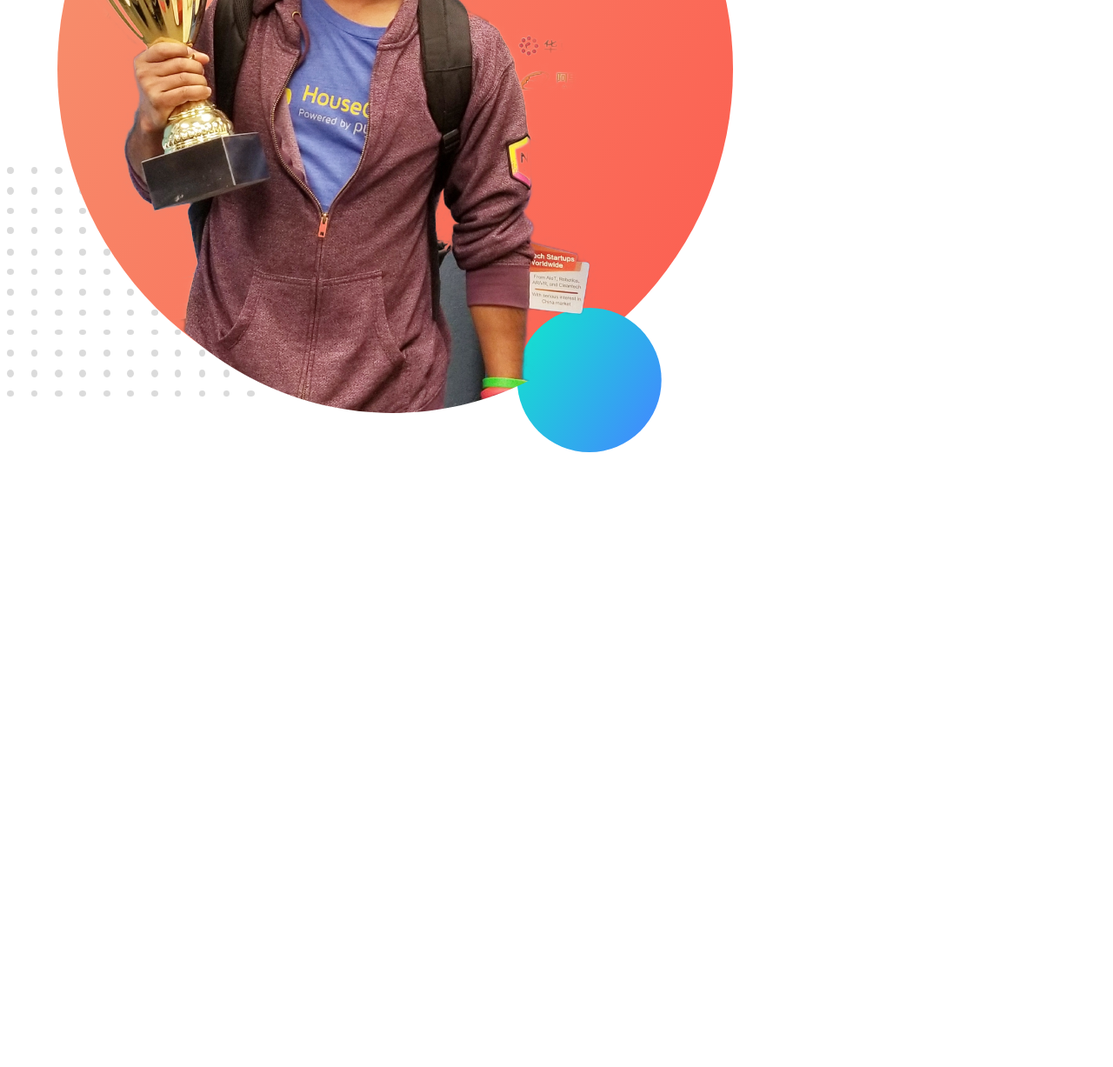
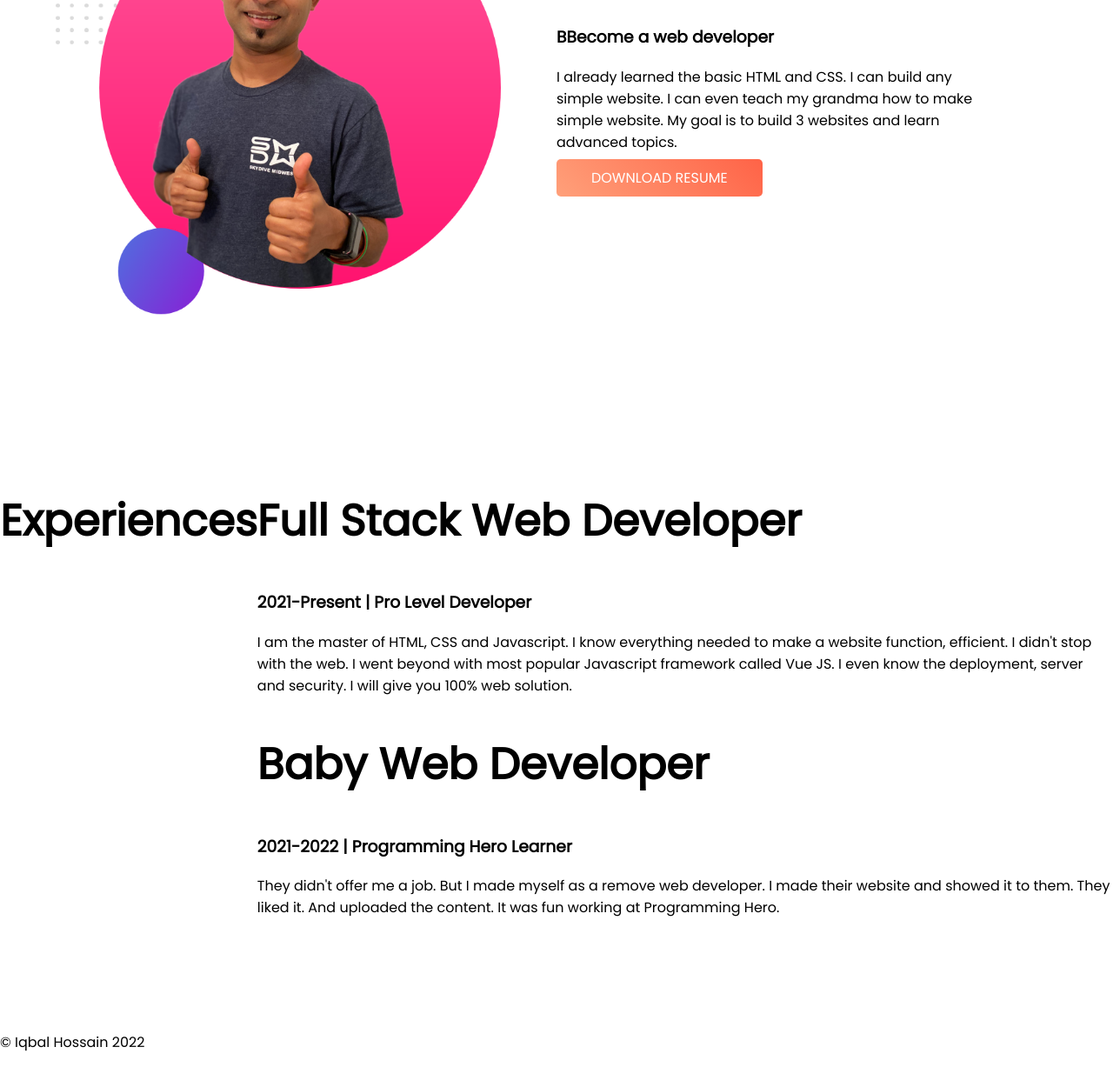
Before and after one commit to rimitdb/web-development, a plain HTML site: page index.html in a window 1280 px wide. Shown: the part 780-2007 px from the top of the page at 87% size. Before the commit the page ends 1307 px from the top, so only its background shows below. Drawn offline with Linux system fonts and the light colour scheme.

Commit message:
experience section added

```diff
--- a/index.html
+++ b/index.html
@@ -21,12 +21,48 @@
             <p>You might saw me jumping, climbing buildings, and stopping trains. But nobody pays me a dime for that
                 work. That's why I am learning and mastering web development. I will not stop until I become the Web
                 Development Hero.</p>
-            <a class="anchor-button" target="_blank" href="#">HIRE ME</a>
+            <a class="anchor-button" target="_blank" href="https://www.linkedin.com/in/iqbal-hossain-86017213/">HIRE
+                ME</a>
         </div>
-        <div>
+        <div class="half-width">
             <img src="images/jhankar.png" alt="profile images">
         </div>
     </section>
+    <section class="dream-area">
+        <div class="half-width">
+            <img src="images/jhankar2.png" alt="profile images2">
+        </div>
+        <div class="half-width">
+            <h1>Dream Big</h1>
+            <h3>BBecome a web developer</h3>
+            <p>I already learned the basic HTML and CSS. I can build any simple website. I can even teach my grandma how
+                to make simple website. My goal is to build 3 websites and learn advanced topics.</p>
+            <a class="anchor-button" target="_blank" href="https://www.linkedin.com/in/iqbal-hossain-86017213/">DOWNLOAD
+                RESUME</a>
+        </div>
+    </section>
+    <section class="experience-area">
+        <h1>Experiences</h1>
+        <div>
+            <div>
+                <h1>Full Stack Web Developer</h1>
+                <h3>2021-Present | Pro Level Developer</h3>
+                <p>I am the master of HTML, CSS and Javascript. I know everything needed to make a website function,
+                    efficient. I didn't stop with the web. I went beyond with most popular Javascript framework called
+                    Vue JS. I even know the deployment, server and security. I will give you 100% web solution.</p>
+            </div>
+            <div>
+                <h1>Baby Web Developer</h1>
+                <h3>2021-2022 | Programming Hero Learner</h3>
+                <p>They didn't offer me a job. But I made myself as a remove web developer. I made their website and
+                    showed it to them. They liked it. And uploaded the content. It was fun working at Programming Hero.
+                </p>
+            </div>
+        </div>
+    </section>
+    <footer>
+        <p>© Iqbal Hossain 2022</p>
+    </footer>
 </body>
 
 </html>
--- a/style.css
+++ b/style.css
@@ -1,4 +1,5 @@
 section{
+    display: flex;
     height: 500px;
     padding-bottom: 150px;
 }
@@ -10,6 +11,7 @@ h1{
     font-size: 50px;
 }
 body{
+    margin: 0;
     font-family: 'Poppins', sans-serif;
 }
 span{
@@ -18,12 +20,16 @@ span{
 .half-width{
     width: 40%;
     float: left;
-    margin-left: 5%;
+    margin-left: 3%;
     padding-left: 2%;
+}
+.half-width img{
+    width: 100%;
 }
 .anchor-button{
     text-decoration: none;
     background: linear-gradient( 45deg, lightsalmon, tomato);
     padding: 10px 40px;
     border-radius: 5px;
+    color: white;
 }
```
